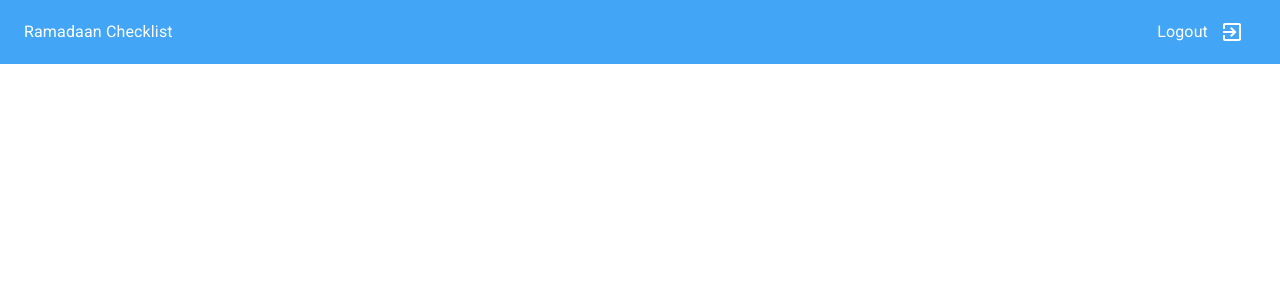
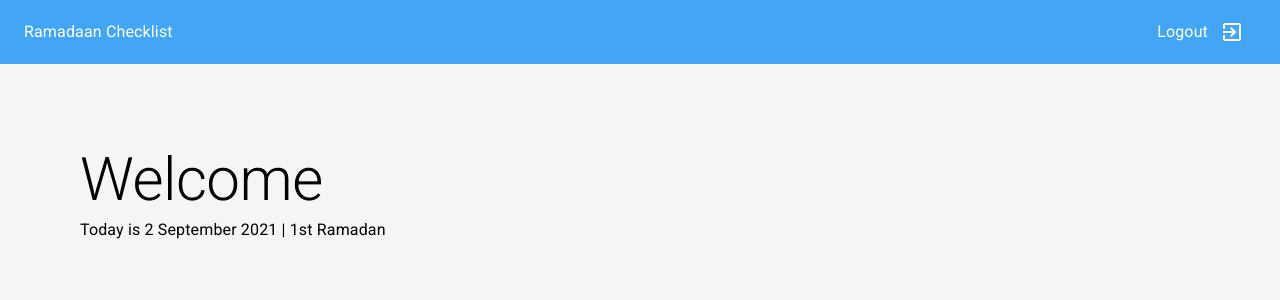
Before and after one commit to shamimbinnur/ramadaan-react, a React (Create React App) app: page / in a window 1280 px wide. Shown: the top 300 px of the page. Built offline with nearby package versions, Linux system fonts and the light colour scheme.

Commit message:
added hero-section

```diff
--- a/src/user/components/MyAppBar.js
+++ b/src/user/components/MyAppBar.js
@@ -24,7 +24,7 @@ const MyAppBar=({isLogedin}) => {
     const classes = useStyles();
     return (
         <div>
-            <AppBar className={classes.appbar} elevation={0}>
+            <AppBar position='sticky' className={classes.appbar} elevation={0}>
                 <Toolbar className={classes.toolbar} >
                     <Typography  className={classes.title}>
                         Ramadaan Checklist
--- a/src/user/pages/Home.js
+++ b/src/user/pages/Home.js
@@ -1,9 +1,28 @@
 import React from 'react'
+import { Container, makeStyles, Typography } from '@material-ui/core'
+import { grey } from '@material-ui/core/colors';
 
+const useStyles = makeStyles((theme)=>({
+    root: {
+        minHeight: theme.spacing(50),
+        backgroundColor:  grey[100]
+    },
+    heroSection:{
+        padding: theme.spacing(10, 10)
+    }
+}))
 const Home = ()=> {
+    const classes = useStyles();
     return (
-        <div>
-            Home
+        <div className={classes.root}>
+            <Container className={classes.heroSection}>
+                <Typography variant='h2'>
+                    Welcome
+                </Typography>
+                <Typography variant= 'subtitle1'>
+                    Today is 2 September 2021 | 1st Ramadan
+                </Typography>
+            </Container>
         </div>
     )
 }
```
